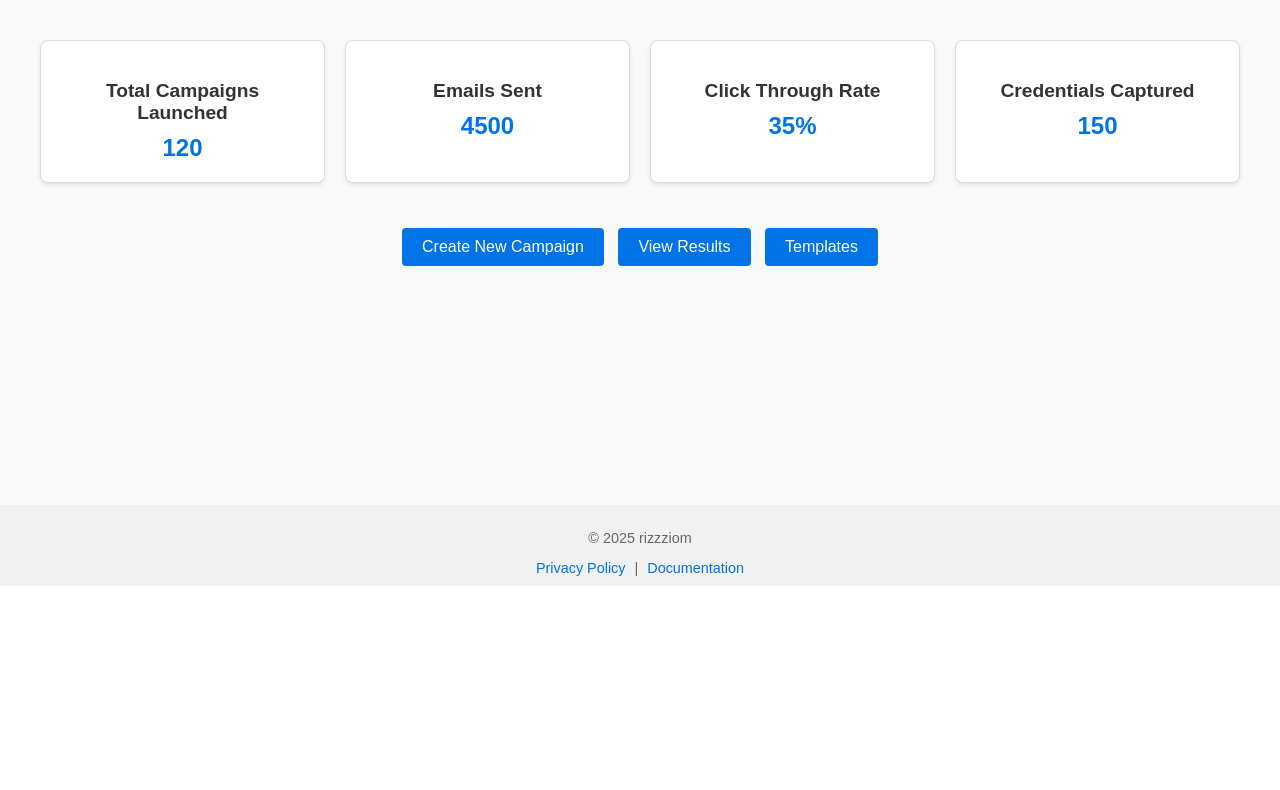
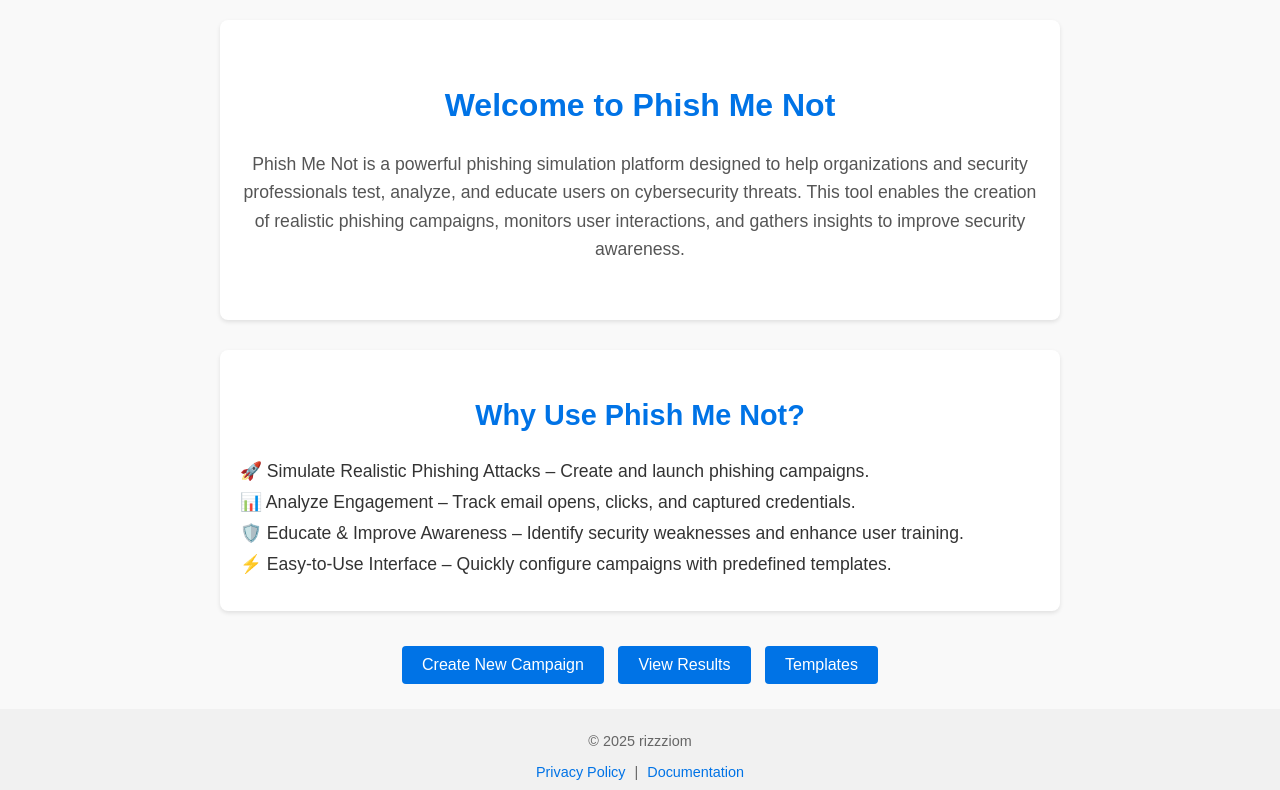
Before and after one commit to RIZZZIOM/PhishMeNot, a Flask app: page / in a window 1280 px wide. Shown: the part 214-1004 px from the top of the page. Before the commit the page ends 800 px from the top, so only its background shows below. Run offline with Flask 3, Linux system fonts and the light colour scheme.

Commit message:
created final homepage

```diff
--- a/web/static/css/index.css
+++ b/web/static/css/index.css
@@ -65,36 +65,6 @@ header .tagline {
     font-style: italic;
 }
 
-/* Key Metrics Section */
-.key-metrics {
-    display: grid;
-    grid-template-columns: repeat(auto-fit, minmax(200px, 1fr));
-    gap: 20px;
-    margin: 20px;
-    padding: 20px;
-}
-
-.metric-card {
-    background-color: white;
-    border: 1px solid #ddd;
-    border-radius: 8px;
-    text-align: center;
-    padding: 20px;
-    box-shadow: 0 2px 4px rgba(0, 0, 0, 0.1);
-}
-
-.metric-card h3 {
-    margin-bottom: 10px;
-    font-size: 1.2em;
-}
-
-.metric-card p {
-    font-size: 1.5em;
-    font-weight: bold;
-    margin: 0;
-    color: #0073e6;
-}
-
 /* Quick Access Buttons */
 .quick-access {
     text-align: center;
@@ -116,6 +86,60 @@ header .tagline {
     background-color: #005bb5;
 }
 
+/* Welcome Section */
+.welcome-section {
+    text-align: center;
+    padding: 40px 20px;
+    background-color: #fff;
+    border-radius: 8px;
+    box-shadow: 0 2px 4px rgba(0, 0, 0, 0.1);
+    margin: 20px auto;
+    max-width: 800px;
+}
+
+.welcome-section h2 {
+    font-size: 2em;
+    color: #0073e6;
+}
+
+.welcome-section p {
+    font-size: 1.1em;
+    line-height: 1.6;
+    color: #555;
+}
+
+/* Overview Section */
+.overview {
+    text-align: center;
+    margin: 30px auto;
+    max-width: 800px;
+    background: white;
+    padding: 20px;
+    border-radius: 8px;
+    box-shadow: 0 2px 4px rgba(0, 0, 0, 0.1);
+}
+
+.overview h3 {
+    font-size: 1.8em;
+    color: #0073e6;
+}
+
+.overview ul {
+    text-align: left;
+    list-style-type: none;
+    padding: 0;
+}
+
+.overview ul li {
+    font-size: 1.1em;
+    margin: 10px 0;
+    color: #333;
+}
+
+.overview ul li strong {
+    color: #0073e6;
+}
+
 /* Footer */
 footer {
     background-color: #f1f1f1;
--- a/web/templates/index.html
+++ b/web/templates/index.html
@@ -27,24 +27,27 @@
 
     <!-- Main Content -->
     <main>
-        <!-- Key Metrics Section -->
-        <section class="key-metrics">
-            <div class="metric-card">
-                <h3>Total Campaigns Launched</h3>
-                <p>120</p>
-            </div>
-            <div class="metric-card">
-                <h3>Emails Sent</h3>
-                <p>4500</p>
-            </div>
-            <div class="metric-card">
-                <h3>Click Through Rate</h3>
-                <p>35%</p>
-            </div>
-            <div class="metric-card">
-                <h3>Credentials Captured</h3>
-                <p>150</p>
-            </div>
+        <!-- Welcome Section -->
+        <section class="welcome-section">
+            <h2>Welcome to Phish Me Not</h2>
+            <p>
+                Phish Me Not is a powerful phishing simulation platform designed to help
+                organizations and security professionals test, analyze, and educate users on
+                cybersecurity threats. This tool enables the creation of realistic phishing
+                campaigns, monitors user interactions, and gathers insights to improve security
+                awareness.
+            </p>
+        </section>
+
+        <!-- Quick Overview -->
+        <section class="overview">
+            <h3>Why Use Phish Me Not?</h3>
+            <ul>
+                <li>🚀 Simulate Realistic Phishing Attacks – Create and launch phishing campaigns.</li>
+                <li>📊 Analyze Engagement – Track email opens, clicks, and captured credentials.</li>
+                <li>🛡️ Educate & Improve Awareness – Identify security weaknesses and enhance user training.</li>
+                <li>⚡ Easy-to-Use Interface – Quickly configure campaigns with predefined templates.</li>
+            </ul>
         </section>
 
         <!-- Quick Access Buttons -->
@@ -55,6 +58,7 @@
         </section>
     </main>
 
+
     <!-- Footer -->
     <footer>
         <p>© 2025 rizzziom</p>
```
